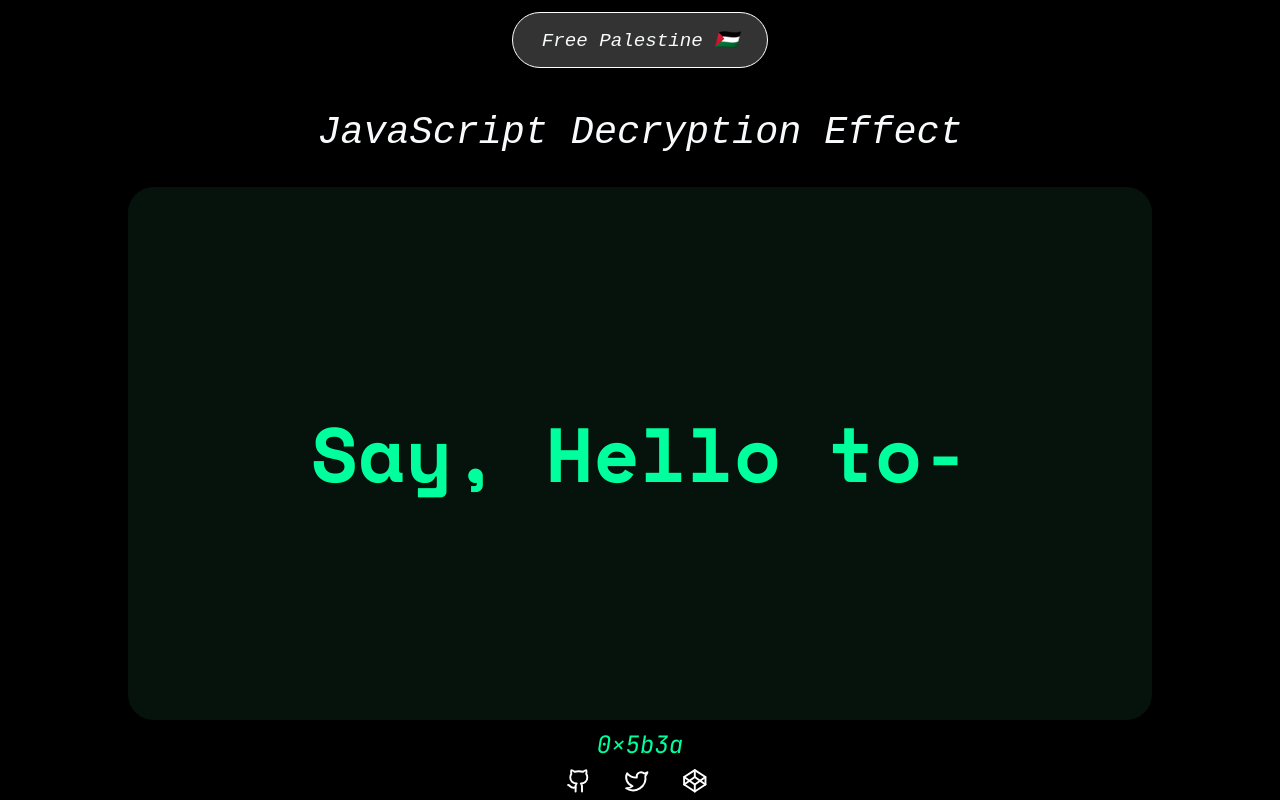
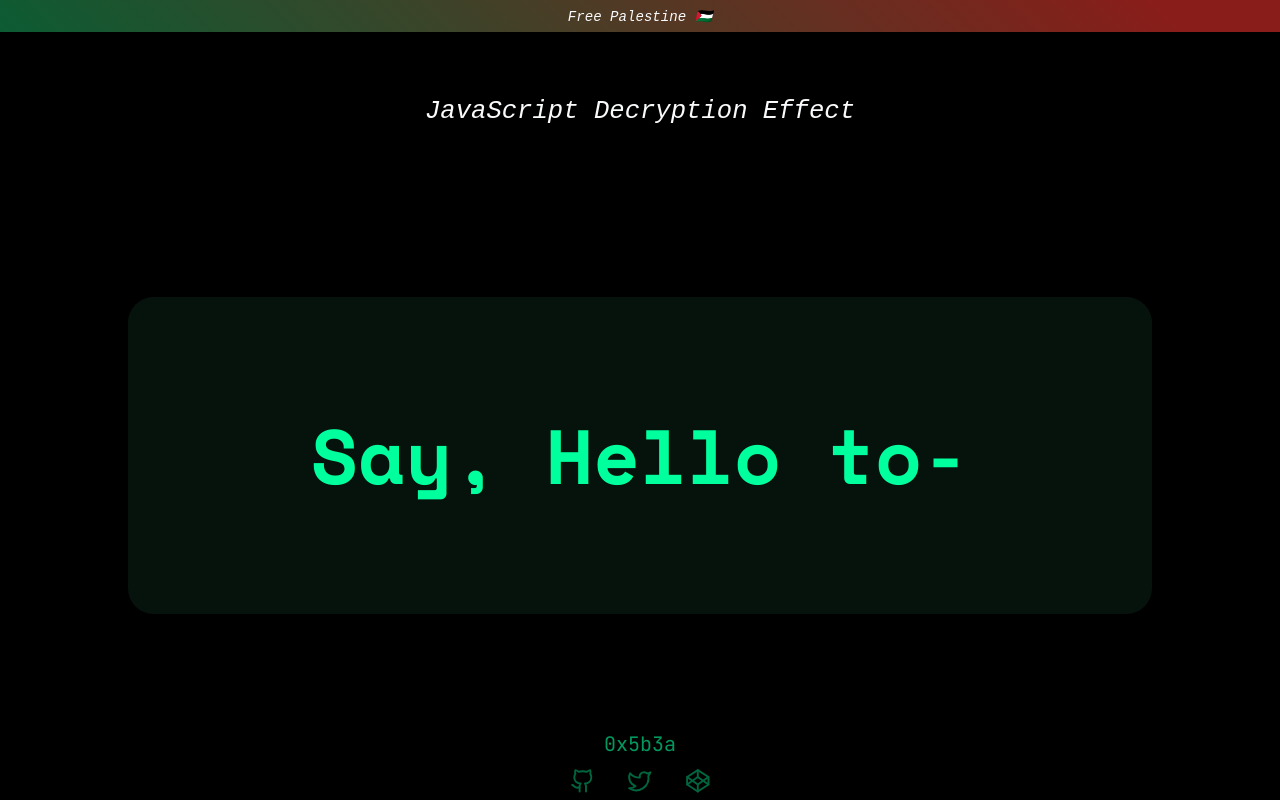
Before and after one commit to 0x5b3a/decryption-animation-js, a plain HTML site: page index.html in a window 1280 px wide. Drawn offline with nearby package versions, Linux system fonts and the light colour scheme; a web font is replaced by a local one.

Commit message:
fixed basic visuals

```diff
--- a/script.js
+++ b/script.js
@@ -23,6 +23,7 @@ function randomNumber(length) {
 //defines interval
 let interval = null
 let letterSpeed = 50
+
 // main function
 function hackerEffect() {
     clearInterval(interval)
--- a/style.css
+++ b/style.css
@@ -13,53 +13,52 @@ body{
     font-family: 'Azeret Mono',monospace;
 
     overflow: hidden;
+
+    text-align: center;
 }
 
 header{
-    height: 10svh;
+    height: 4svh;
     width: 100%;
 
     display: flex;
     justify-content: center;
     align-items: center;
-}
 
-nav{
-    height: 70%;
-    width: 20%;
-
-    display: inline-flex;
-    justify-content: center;
-    align-items: center;
-
-    font-size: 1.5svw;
+    font-size: clamp(12px,1.1svw,2rem);
     font-style: italic;
 
-    background: hsla(0, 0%, 100%, 0.2);
-    border-radius: 3svw;
-    border: 1px white solid;
+    background: rgb(255,255,255);
+    background: linear-gradient(45deg, rgba(20,153,84,0.6) 0%, rgba(228,49,43,0.6) 90%);
 }
-
 main{
     width: 100%;
-    height: 80svh;
+    height: 86svh;
 
     display: flex;
     justify-content: center;
     align-items: center;
     flex-direction: column;
 }
+footer{
+    width: 100%;
+    height: 10svh;
+
+    display: flex;
+    flex-direction: column;
+    justify-content: center;
+}
 
 .heading{
     width: 100%;
-    height: 20%;
+    height: clamp(50px,30%,30%);
 
     display: inline-flex;
     justify-content: center;
     align-items: center;
 
     font-family: 'Azeret Mono',monospace;
-    font-size: 3svw;
+    font-size: clamp(16px,2svw,4rem);
     font-weight: 400;
     font-style: italic;
 }
@@ -79,25 +78,15 @@ main{
     color: hsl(157, 100%, 50%) ;
 
     width: 80%;
-    height: 100%;
+    height: clamp(50%,60%,80%);
 
     display: inline-flex;
     justify-content: center;
     align-items: center;
 
-    font-family: "Space Mono",monospace;
-    font-size: 6svw;
+    font-family: "Space Mono", monospace;
+    font-size: clamp(1.2rem,6svw,8rem);
     font-weight: 600;
-}
-
-footer{
-    width: 100%;
-    height: 10svh;
-
-    display: flex;
-    flex-direction: column;
-    justify-content: center;
-
 }
 
 .author{
@@ -108,16 +97,14 @@ footer{
     justify-content: center;
     align-items: center;
 
-    font-style: italic;
-    font-size: 3svh;
-    font-family: "JetBrains Mono";
+    font-size: 2.5svh;
+    font-family: "JetBrains Mono",monospace;
 
-    color: hsl(157, 100%, 50%);
+    color: hsl(157, 100%, 30%);
 }
 .icons{
     height: 40%;
     width: 100%;
-
 
     display: inline-flex;
     justify-content: center;
@@ -125,42 +112,13 @@ footer{
     gap: 2svw;
 }
 .icons div{
-    /* border: 1px green solid; */
-
     aspect-ratio: 1;
     height: 100%;
-
 }
-
 .icons div svg{
     height: 80%;
     width: 80%;
-    stroke: white;
 
+    stroke: hsl(157, 100%, 20%);
     stroke-width: 1.8;
 }
-
-@media (max-width: 800px) {
-    .heading{
-        font-size: 20px;
-        height: 50px;
-    }
-}
-
-@media (max-width: 500px) {
-    nav{
-        width: 150px;
-        font-size: 16px;
-    }
-    .text{
-        font-size: 20px;
-    }
-
-}
-
-@media (max-width: 200px) {
-    .heading{
-        font-size: 16px;
-        height: 50px;
-    }
-}
```
